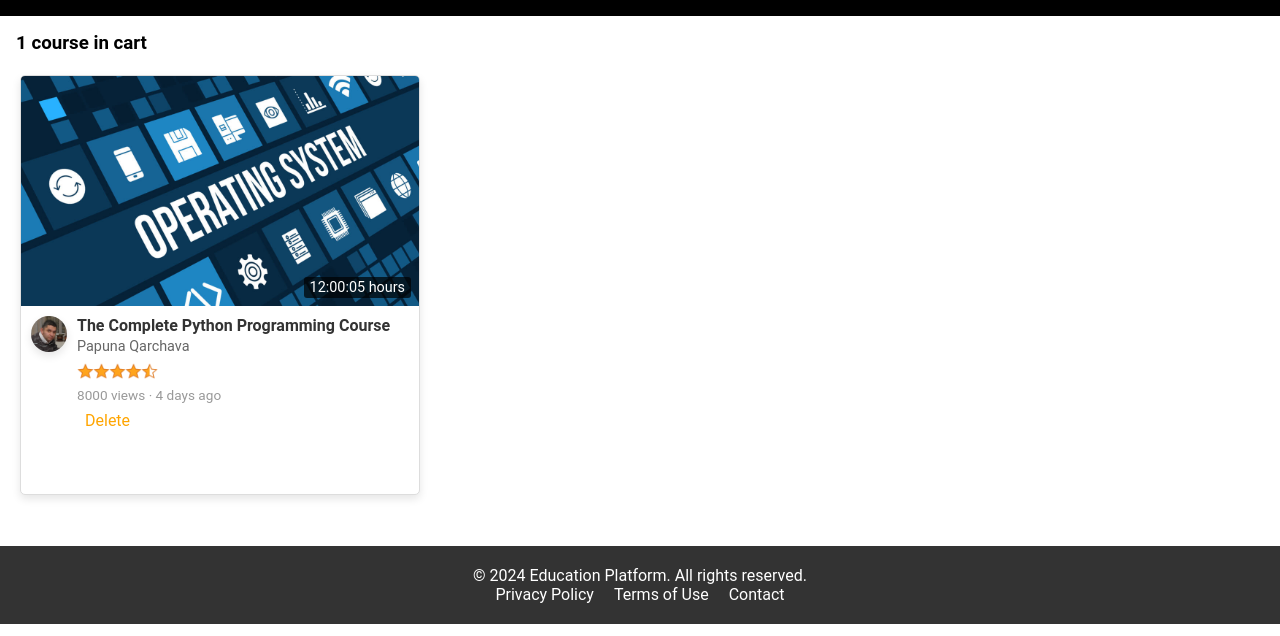
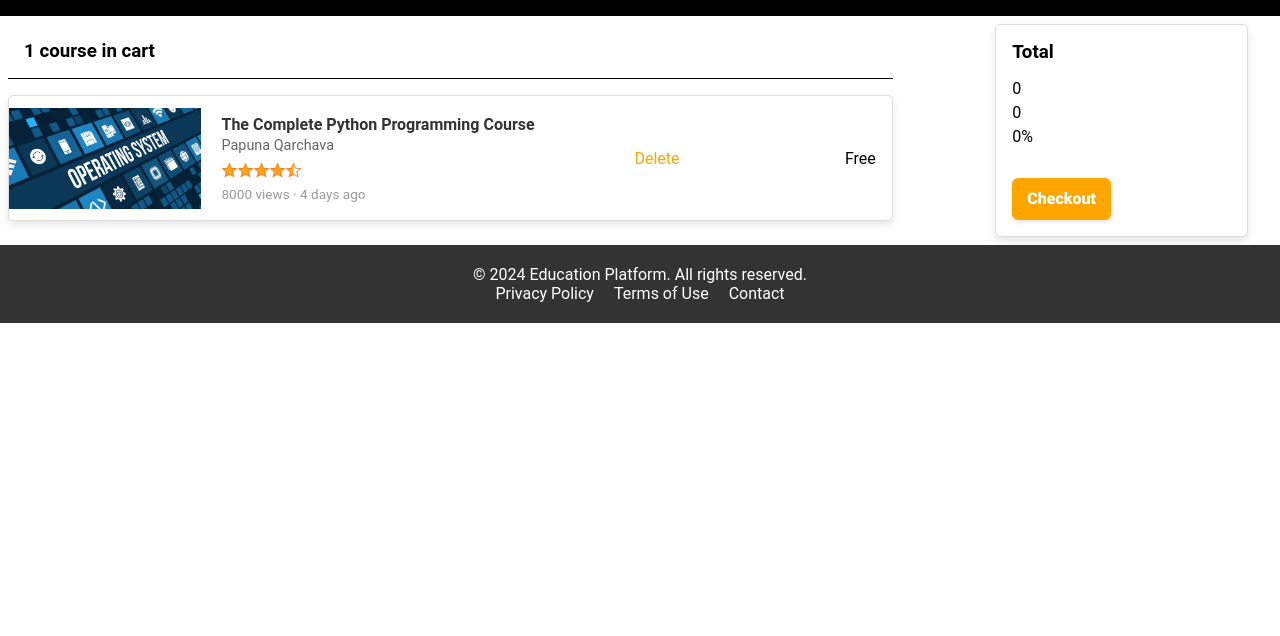
Before and after one commit to RaulBayramov/Frontend, a plain HTML site: page cart.html in a window 1280 px wide. Shown: the part 164-800 px from the top of the page. Drawn offline with nearby package versions, Linux system fonts and the light colour scheme.

Commit message:
added checkout page

```diff
--- a/cart.html
+++ b/cart.html
@@ -5,7 +5,7 @@
     <meta name="viewport" content="width=device-width, initial-scale=1.0">
     <title>Document</title>
     <link rel="stylesheet" href="styles/main_page_style.css">
-    <link rel="stylesheet" href="styles/shares/course.css">
+    <!-- <link rel="stylesheet" href="styles/shares/course.css"> -->
     <link rel="stylesheet" href="https://cdnjs.cloudflare.com/ajax/libs/font-awesome/6.7.1/css/all.min.css"
         integrity="sha512-5Hs3dF2AEPkpNAR7UiOHba+lRSJNeM2ECkwxUIxC1Q/FLycGTbNapWXB4tP889k5T5Ju8fs4b1P5z/iB4nMfSQ=="
         crossorigin="anonymous" referrerpolicy="no-referrer" />
@@ -16,14 +16,27 @@
 <body>
     <special-header></special-header>
     <div class="my-learnings">
-        <h1>My Learning</h1>
+        <h1>Shopping Cart</h1>
     </div>
-    <h3>0 courses in cart</h3>
-    <section class="video-grid js-video-grid-courses"></section>
+
+    <main class="cart">
+        <div class="cart-courses js-video-grid-courses">
+
+        </div>
+        <div class="paymant-summary js-paymant-summary">
+            <h3 class="total">Total</h3>
+            <div class="paymants">
+                <p class="net-price">0</p>
+                <p class="price">0</p>
+                <p class="off">0%</p>
+            </div>
+            <button class="checkout-button" role="button">Checkout</button>
+        </div>
+    </main>
     <special-footer></special-footer>
     <script type="module" src="js_files/shares/headerFooterManager.js"></script>
+    <script type="module" src="js_files/shares/header.js"></script>
     <script type="module" src="js_files/my_learning.js"></script>
-    <script type="module" src="js_files/shares/header.js"></script>
 </body>
 
 </html>
--- a/js_files/my_learning.js
+++ b/js_files/my_learning.js
@@ -1,26 +1,20 @@
 
 import { cart, removeFromCart } from "./data/cart.js";
 import { courses } from "./data/data.js";
+import { formatCurrency } from "./utils/formatCurrency.js";
 
 
 export function renderCart() {
     let cartSummary = '';
-    if (document.querySelector("h3") !== null) {
-        document.querySelector("h3").innerHTML = `${cart.length} ${cart.length === 1 ? 'course' : 'courses'} in cart`;
-    }
     cart.forEach((cartItem) => {
         let matchCourse = courses.find((course) => cartItem.courseId === course.id);
         cartSummary += `
         <div class="video-preview js-video-preview js-video-preview-${matchCourse.id} data-id="${matchCourse.id || ''}">
             <div class="thumbnail-row">
                 <img class="thumbnail" src="${matchCourse.thumbnail}" alt="C++ Course Thumbnail">
-                <div class="video-time">${matchCourse.getVideoLength()} hours</div>
             </div>
             <div class="video-info-grid">
-                <div class="channel-picture">
-                    <img class="profile-picture" src="${matchCourse.instructor.img}" alt="Not Found">
-                </div>
-                <div class="video-info">
+                <div class="video-info js-video-info-${matchCourse.id}">
                     <p class="video-title">
                         ${matchCourse.name}
                     </p>
@@ -35,17 +29,23 @@ export function renderCart() {
                     <p class="video-stats">
                         ${matchCourse.videoInfo.viewCount} views &#183; ${matchCourse.timeAgo()}
                     </p>
-                    <span class="delete-quantity-link link-primary js-delete-link js-delete-link-${matchCourse.id}" data-id="${matchCourse.id || ''}">
-                         Delete
-                    </span>
                 </div>
+            </div>
+            <span class="delete-quantity-link link-primary js-delete-link js-delete-link-${matchCourse.id}" data-id="${matchCourse.id || ''}">
+                Delete
+            </span>
+            <div class="js-price-${matchCourse.id}">
+                <p>${formatCurrency(matchCourse.price)}</p>
             </div>
         </div>
     `;
 
     })
-    // console.log(cartSummary)
-    document.querySelector(".js-video-grid-courses").innerHTML = cartSummary;
+    const content = `<h3 class="course-quantity js-course-quantity">Hello</h3>`;
+    document.querySelector(".js-video-grid-courses").innerHTML = content + cartSummary;
+    if (document.querySelector(".js-course-quantity") !== null) {
+        document.querySelector(".js-course-quantity").innerHTML = `${cart.length} ${cart.length === 1 ? 'course' : 'courses'} in cart`;
+    }
     // console.log(document.querySelector(".js-video-grid-courses").innerHTML)
     document.querySelectorAll(".delete-quantity-link").forEach((link) => {
         let courseId = link.dataset.id;
@@ -68,5 +68,23 @@ export function renderCart() {
             window.location.href = "video_playlist.html"
         })
     });
+    function changeOrder() {
+        cart.forEach((forEveryItem) => {
+            const element = document.querySelector(`.js-delete-link-${forEveryItem.courseId}`);
+            const videoInfoGrid = document.querySelector(`.js-video-info-${forEveryItem.courseId}`);
+            if (window.innerWidth <= 675) {
+                videoInfoGrid.appendChild(element);
+            }
+            else {
+                const videoPrew = document.querySelector(`.js-video-preview-${forEveryItem.courseId}`);
+                const price = document.querySelector(`.js-price-${forEveryItem.courseId}`)
+                videoPrew.appendChild(element);
+                videoPrew.insertBefore(element, price)
+
+            }
+        })
+    }
+    window.addEventListener('load', changeOrder);
+    window.addEventListener('resize', changeOrder);
 }
 renderCart();
--- a/styles/cart.css
+++ b/styles/cart.css
@@ -1,10 +1,15 @@
-html,
+* {
+    margin: 0;
+    padding: 0;
+    box-sizing: border-box;
+}
+
 body {
     min-height: 100vh;
-    /* Sayfa yüksekliğini en az görünüm yüksekliğine ayarlar */
     display: flex;
     flex-direction: column;
 }
+
 
 header {
     box-shadow: 0 5px 10px rgba(150, 150, 150, 0.5);
@@ -13,37 +18,83 @@ header {
 }
 
 .my-learnings {
-    display: flex;
-    /* flex-direction: row; */
-    justify-content: center;
-    align-items: center;
+    text-align: center;
     color: #fff;
     background-color: black;
     padding: 2rem;
 }
 
-h3 {
-    padding: 1rem;
+.cart {
+    display: flex;
+    flex-direction: row;
+    justify-content: space-between;
+    width: 100%;
+    position: relative;
+    height: fit-content;
+    gap: 20px;
 }
 
-.container {
-    display: grid;
-    grid-template-columns: repeat(auto-fit, minmax(280px, 370px));
-    gap: 0.5rem;
-    margin-bottom: 30px;
-    padding: 1rem;
-    justify-items: start;
-    margin: 0;
+.cart-courses {
+    width: 70%;
+    display: flex;
+    flex-direction: column;
 }
 
-/*
 .video-preview {
+    display: flex;
+    flex-direction: row;
+    width: 100%;
+    justify-content: start;
+    align-items: center;
+    gap: 10px;
+    flex: 1;
     background-color: #fff;
     border: 1px solid #ddd;
-    border-radius: 10px;
+    border-radius: 5px;
+    box-shadow: 0 4px 8px rgba(0, 0, 0, 0.1);
+    transition: transform 0.3s ease, box-shadow 0.3s ease;
+    margin-bottom: 1rem;
+    padding-right: 1rem;
+}
+
+.course-quantity {
+    padding: 1rem;
+    border-bottom: solid 1px black;
+    margin-bottom: 1rem;
+}
+
+.delete-quantity-link {
+    color: orange;
+    cursor: pointer;
+    padding: 0.5rem;
+    flex: 1;
+}
+
+.paymant-summary {
+    flex: 100px;
+    right: 10px;
+    position: sticky;
+    background-color: #fff;
+    border: 1px solid #ddd;
+    border-radius: 5px;
     overflow: hidden;
     box-shadow: 0 4px 8px rgba(0, 0, 0, 0.1);
     transition: transform 0.3s ease, box-shadow 0.3s ease;
+    padding: 1rem;
+    max-height: fit-content;
+    max-width: 20%;
+}
+
+.paymant-summary .total {
+    font-weight: bold;
+    padding-bottom: 1rem;
+}
+
+.paymants {
+    display: flex;
+    flex-direction: column;
+    gap: 5px;
+    padding-bottom: 2rem;
 }
 
 .video-preview:hover {
@@ -52,7 +103,8 @@ h3 {
 }
 
 .thumbnail-row {
-    position: relative;
+    max-width: 200px;
+    flex: 1;
 }
 
 .thumbnail {
@@ -60,67 +112,161 @@ h3 {
     object-fit: cover;
 }
 
-.video-time {
-    position: absolute;
-    bottom: 8px;
-    right: 8px;
-    background-color: rgba(0, 0, 0, 0.7);
-    color: #fff;
-    padding: 2px 6px;
-    border-radius: 3px;
-    font-size: 0.9em;
-}
-
 .video-info-grid {
     display: flex;
     padding: 10px;
-}
-
-.channel-picture {
-    margin-right: 10px;
-}
-
-.profile-picture {
-    width: 36px;
-    height: 36px;
-    border-radius: 50%;
-    object-fit: cover;
-    box-shadow: 0 4px 8px rgba(0, 0, 0, 0.1);
+    align-items: start;
+    flex: 2;
 }
 
 .video-info {
     flex-grow: 1;
+    height: 100%;
+    width: 100%;
 }
 
 .video-title {
-    font-size: 1em;
-    font-weight: bold;
+    font-size: 16px;
+    font-family: Roboto, Arial;
+    font-weight: 700;
     margin: 0;
     color: #333;
+    padding-bottom: 0.2rem;
 }
 
-.video-author {
+.video-author a {
     font-size: 0.9em;
     color: #666;
     margin: 5px 0;
 }
 
 .video-stats {
-    font-size: 0.8em;
+    font-size: 0.85em;
     color: #999;
-    padding-bottom: 0.8rem;
-} */
-
-.delete-quantity-link {
-    color: orange;
-    cursor: pointer;
-    padding: 0.5rem;
 }
 
-@media (min-width: 675px) {
+.video-info {
+    display: flex;
+    flex-direction: column;
+    justify-content: flex-start;
+    /* Alt tarafa hizala */
+    height: 100%;
+    /* Tüm alanı kapla */
+}
+
+.rating {
+    display: flex;
+    justify-content: flex-start;
+    align-items: start;
+    padding-bottom: 0.5rem;
+    padding-top: 0.5rem;
+}
+
+.rating_img {
+    height: 1rem;
+    object-fit: contain;
+}
+
+.add-price-container {
+    display: flex;
+    flex-direction: row;
+    justify-content: space-between;
+    align-items: center;
+    font-weight: bold;
+    position: absolute;
+    bottom: 0.3rem;
+}
+
+/* CSS */
+.checkout-button {
+    background: orange;
+    border: 1px solid orange;
+    border-radius: 6px;
+    box-shadow: rgba(0, 0, 0, 0.1) 1px 2px 4px;
+    box-sizing: border-box;
+    color: #FFFFFF;
+    cursor: pointer;
+    display: inline-block;
+    font-family: Roboto;
+    font-size: 16px;
+    font-weight: 800;
+    line-height: 16px;
+    min-height: 40px;
+    outline: 0;
+    padding: 12px 14px;
+    text-align: center;
+    text-rendering: geometricprecision;
+    text-transform: none;
+    user-select: none;
+    -webkit-user-select: none;
+    touch-action: manipulation;
+    vertical-align: middle;
+}
+
+.checkout-button:hover,
+.checkout-button:active {
+    background-color: initial;
+    background-position: 0 0;
+    color: orange;
+}
+
+.checkout-button:active {
+    opacity: .5;
+}
+
+@media (min-width: 825px) {
+    .paymant-summary {
+        right: 2rem;
+    }
+}
+
+@media (max-width: 825px) {
+    body {
+        overflow-x: hidden;
+    }
+
+    .cart {
+        flex-direction: column-reverse;
+    }
+
+    .cart-courses {
+        width: 100%;
+    }
+
+    .paymant-summary {
+        position: static;
+        min-width: fit-content;
+    }
+
+    .paymants {
+        display: flex;
+        flex-direction: row;
+        gap: 2rem;
+    }
+
+    .video-preview {
+        /* max-width: 500px; */
+        min-height: fit-content;
+    }
+
     .video-grid {
         display: grid;
         max-height: fit-content;
-        grid-template-columns: repeat(auto-fit, minmax(300px, 400px));
+    }
+
+
+}
+
+@media (max-width: 400px) {
+    .video-grid {
+        padding: 5px 3px;
+    }
+
+    .video-info {
+        transform: scale(.9);
+    }
+
+    .video-info-grid {
+        padding: 5px;
     }
 }
```
